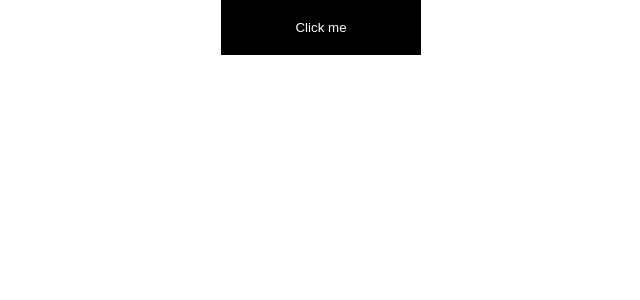
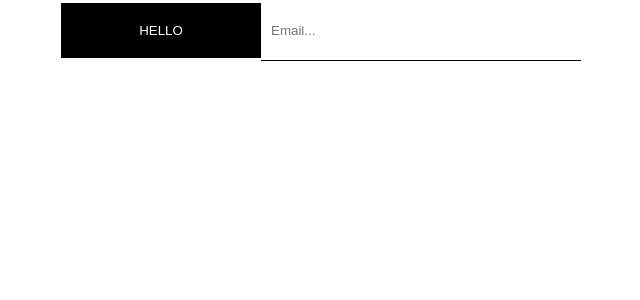
Before and after one commit to AminKei/MyComponentSet, a React (Create React App) app: page / in a window 1280 px wide. Shown: the top 300 px of the page, without its empty margins (319-959 px from the left). Built offline with nearby package versions, Linux system fonts and the light colour scheme.

Commit message:
create input component

```diff
--- a/src/App.tsx
+++ b/src/App.tsx
@@ -1,12 +1,16 @@
-import React from 'react';
-import logo from './logo.svg';
-import './App.css';
-import { Button } from './Component-Set/Button/Button';
+import React, { useState } from "react";
+import logo from "./logo.svg";
+import "./App.css";
+import { Button } from "./Component-Set/Button/Button";
+import { Input } from "./Component-Set/Input/Input";
 
 function App() {
+
+
   return (
     <div className="App">
-      <Button > Click me</Button>
+      <Button > HELLO </Button>
+      <Input placholder="Email... "  />
     </div>
   );
 }
--- /dev/null
+++ b/src/Component-Set/Input/Input.tsx
@@ -0,0 +1,66 @@
+import * as React from "react";
+
+interface InputProps {
+  children?: React.ReactNode;
+  bgcolor?: string;
+  color?: string;
+  radius?: string;
+  margin?: string;
+  padding?: string;
+  fontSize?: number;
+  onChange?: () => void;
+  value?: number;
+  className?: string;
+  width?: number;
+  height?: number;
+  border?: string;
+  fontFamily?: string;
+  cursor?: string;
+  placholder?: string;
+}
+
+export const Input: React.FC<InputProps> = (props) => {
+  const {
+    bgcolor,
+    color,
+    fontSize,
+    margin,
+    padding,
+    radius,
+    onChange,
+    className,
+    height,
+    width,
+    border,
+    fontFamily,
+    cursor,
+    placholder,
+    value
+  } = props;
+
+  return (
+    <input
+      style={{
+        width: width || 300,
+        height: height || 40,
+        backgroundColor: bgcolor || "transparent",
+        color: color || "black",
+        borderRadius: radius,
+        border: border || "black solid 1px",
+        borderLeft: "none",
+        borderRight: "none",
+        borderTop: "none",
+        outline: "none",
+        fontSize: fontSize,
+        margin: margin,
+        padding: padding || "10px",
+        fontFamily: fontFamily,
+        cursor: cursor || "pointer",
+      }}
+      onChange={onChange}
+      className={className}
+      placeholder={placholder}
+      value={value}
+    />
+  );
+};
```
